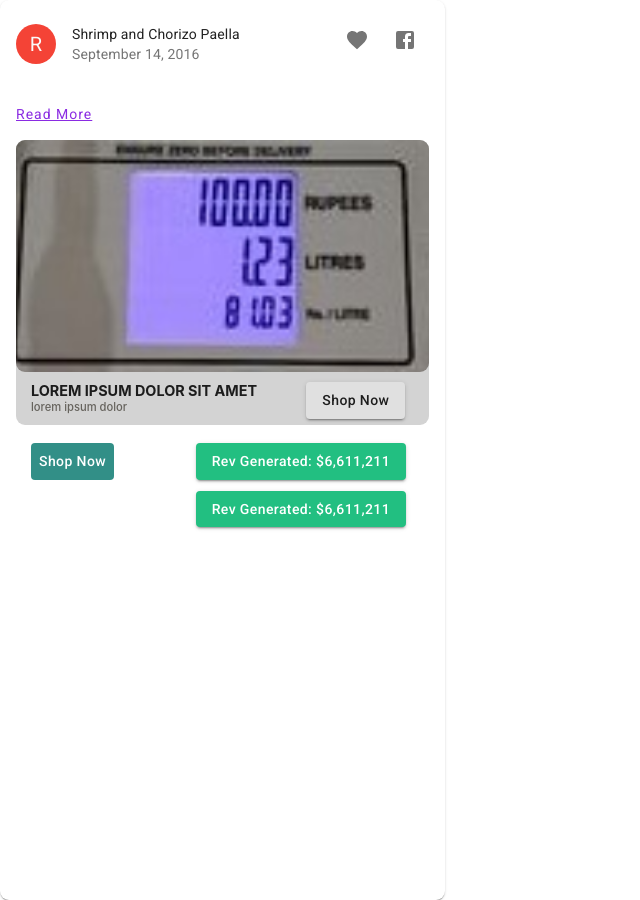
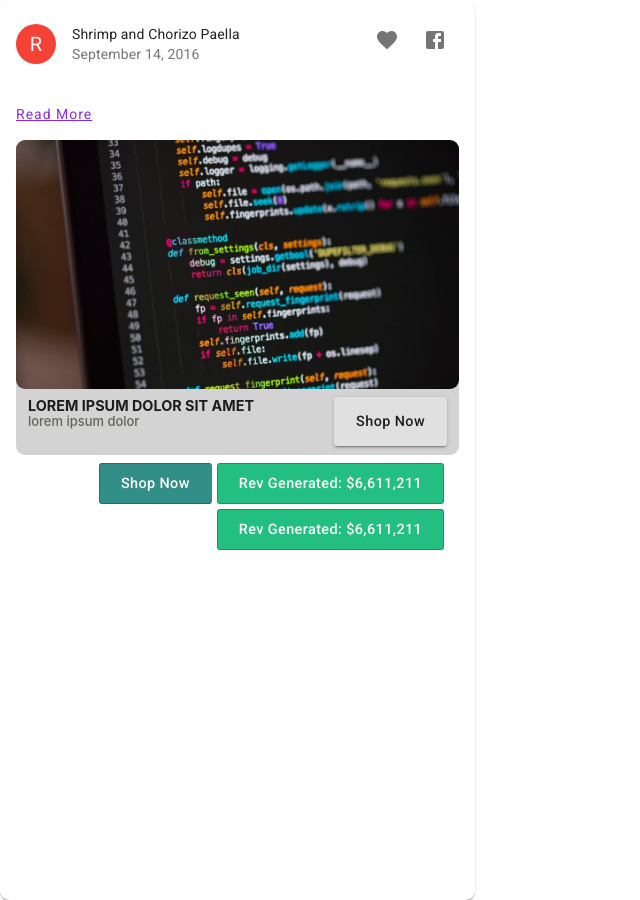
Before and after one commit to Muhammad-Razzaq/Card, a React (Create React App) app: page / in a window 1280 px wide. Shown: the whole page, without its empty margins (0-640 px from the left). Built offline with nearby package versions, Linux system fonts and the light colour scheme.

Commit message:
material ui

```diff
--- a/src/components/Post/Post.jsx
+++ b/src/components/Post/Post.jsx
@@ -12,14 +12,15 @@ import { red } from '@material-ui/core/colors';
 import FavoriteIcon from '@material-ui/icons/Favorite';
 import Facebook from '@material-ui/icons/Facebook';
 import Grid from '@material-ui/core/Grid';
+import ButtonGroup from '@material-ui/core/ButtonGroup';
 import Button from '@material-ui/core/Button';
-import Photo from './../../images/Fuel_Meter.jpg';
+import Photo from './../../images/FallBack.png';
 import 'bootstrap/dist/css/bootstrap.css';
 import './../../App.css'
 
 const useStyles = makeStyles((theme) => ({
     root: {
-        width: 445,
+        width: 475,
         height: 900,
         borderRadius: 9
     },
@@ -40,8 +41,16 @@ const useStyles = makeStyles((theme) => ({
     sub: {
         flexGrow: 1,
         borderRadius: 9,
-        height: 285,
+        height: 315,
         backgroundColor: "#D3D3D3"
+    },
+    btngroup: {
+        display: 'flex',
+        flexDirection: 'column',
+        alignItems: 'center',
+        '& > *': {
+            margin: theme.spacing(1),
+        },
     }
 }));
 
@@ -93,33 +102,23 @@ export default function RecipeReviewCard() {
                                 image={Photo}
                                 title="Paella dish"
                             />
-                            <div className="container">
-                                <div className="row">
-                                    <div className="col-8">
-                                        <h4 style={{ fontSize: "0.9em", marginTop: "10px" }}><b>LOREM IPSUM DOLOR SIT AMET</b></h4>
-                                        <h4 style={{ fontSize: "0.7em", marginTop: "-7px", color: "#66635d" }}>lorem ipsum dolor</h4>
-                                    </div>
-                                    <div className="col-4">
-                                        <Button variant="contained" style={{ textTransform: "capitalize", marginTop: "10px" }}>Shop Now</Button>
-                                    </div>
-                                </div>
+                            <div className={classes.btngroup}>
+                                <ButtonGroup size="large">
+                                    <h4 style={{ fontSize: "0.9em", marginRight: "81px" }}><b>LOREM IPSUM DOLOR SIT AMET</b> <br />
+                                        <h4 style={{ fontSize: "0.9em", color: "#66635d" }}>lorem ipsum dolor</h4></h4>
+                                    <Button variant="contained" style={{ textTransform: "capitalize", borderRadius: "3px", fontSize: "0.9em" }}>Shop Now</Button>
+                                </ButtonGroup>
                             </div>
                         </div>
-                        <div className="container">
-                            <div class="d-flex">
-                                <div class="mr-auto">
-                                    <Button style={{ textTransform: "capitalize", marginTop: "18px", backgroundColor: "#328f87", color: "white" }}>Shop Now</Button>
-                                </div>
-                                <div class="p-2">
-                                    <Button variant="contained" style={{ textTransform: "capitalize", marginTop: "10px", backgroundColor: "#22bf81", color: "white" }}>Rev Generated: $6,611,211</Button>
-                                </div>
-                            </div>
-                            <div class="d-flex" style={{ marginTop: "-15px" }}>
-                                <div class="mr-auto p-2"></div>
-                                <div class="p-2">
-                                    <Button variant="contained" style={{ textTransform: "capitalize", marginTop: "10px", backgroundColor: "#22bf81", color: "white" }}>Rev Generated: $6,611,211</Button>
-                                </div>
-                            </div>
+
+                        <div className={classes.btngroup}>
+                            <ButtonGroup size="large">
+                                <Button style={{ textTransform: "capitalize", backgroundColor: "#328f87", color: "white", marginLeft: "68px", borderRadius: "3px", fontSize: "0.9em" }}>Shop Now</Button>
+                                <Button style={{ textTransform: "capitalize", backgroundColor: "#22bf81", color: "white", marginLeft: "5px", borderRadius: "3px", fontSize: "0.9em" }}>Rev Generated: $6,611,211</Button>
+                            </ButtonGroup>
+                            <ButtonGroup size="large">
+                                <Button style={{ textTransform: "capitalize", backgroundColor: "#22bf81", color: "white", marginLeft: "186px", marginTop: "-11px", borderRadius: "3px", fontSize: "0.9em" }}>Rev Generated: $6,611,211</Button>
+                            </ButtonGroup>
                         </div>
                     </div>
                 </CardContent>
```
Also changed, not shown: src/images/FallBack.png (added), src/images/Fuel_Meter.jpg (deleted).
